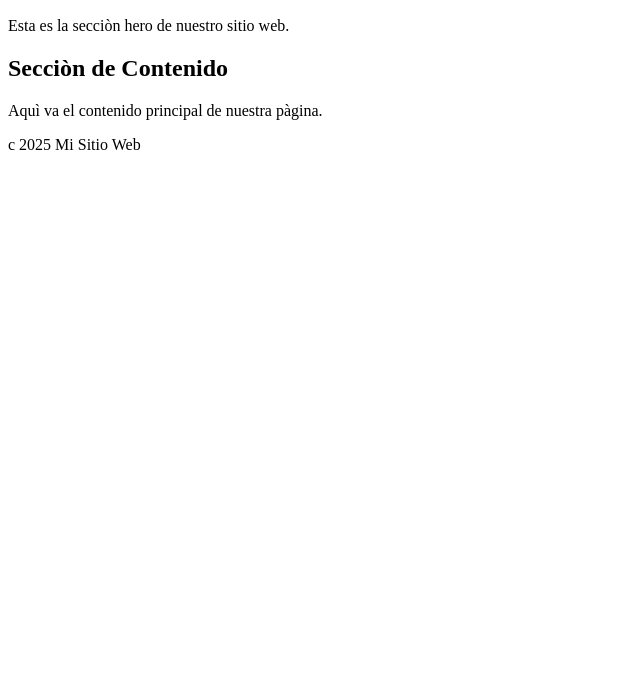
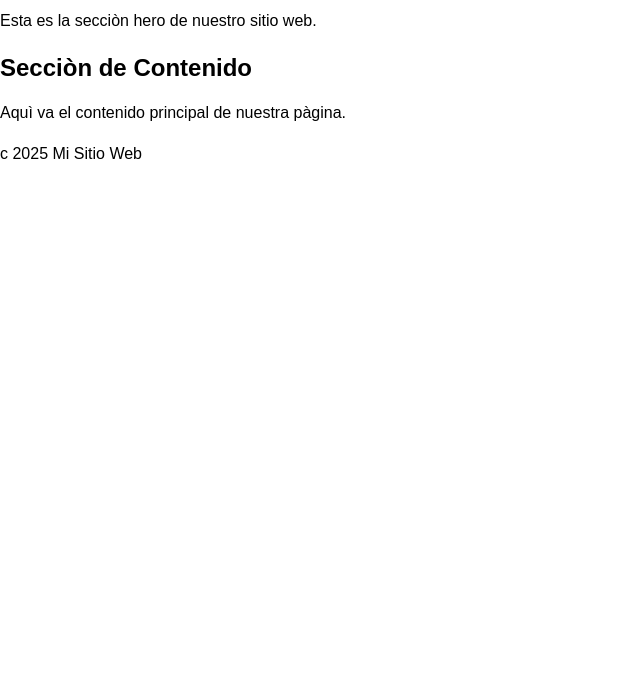
Before and after one commit to franciscapr/js_latam, a plain HTML site: page modulo03/sesion04/index.html in a window 1280 px wide. Shown: the part 110-800 px from the top of the page, without its empty margins (0-640 px from the left). Drawn offline with Linux system fonts and the light colour scheme.

Commit message:
base.css

```diff
--- a/modulo03/sesion04/assets/css/base.css
+++ b/modulo03/sesion04/assets/css/base.css
@@ -0,0 +1,20 @@
+/* Va lo general que aplica para todo */
+
+* {
+    margin: 0;
+    padding: 0;
+    box-sizing: border-box;
+}
+
+body {
+    font-family: Arial, Helvetica, sans-serif;
+    line-height: 1.6;
+}
+
+h1, h2 {
+    margin-bottom: 0.5em;
+}
+
+p{
+    margin-bottom:  1em;
+}
```
Also changed, not shown: modulo03/sesion04/index.html (+0 -3 lines).
